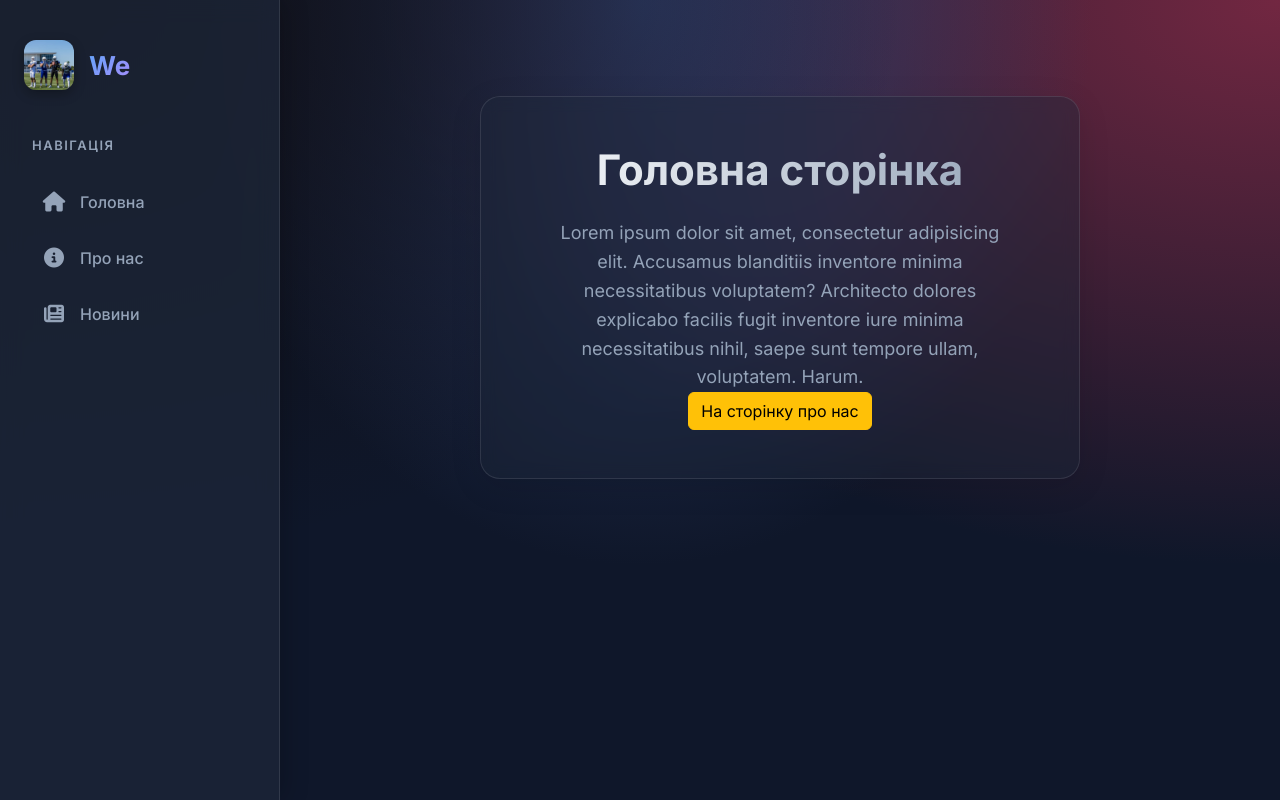
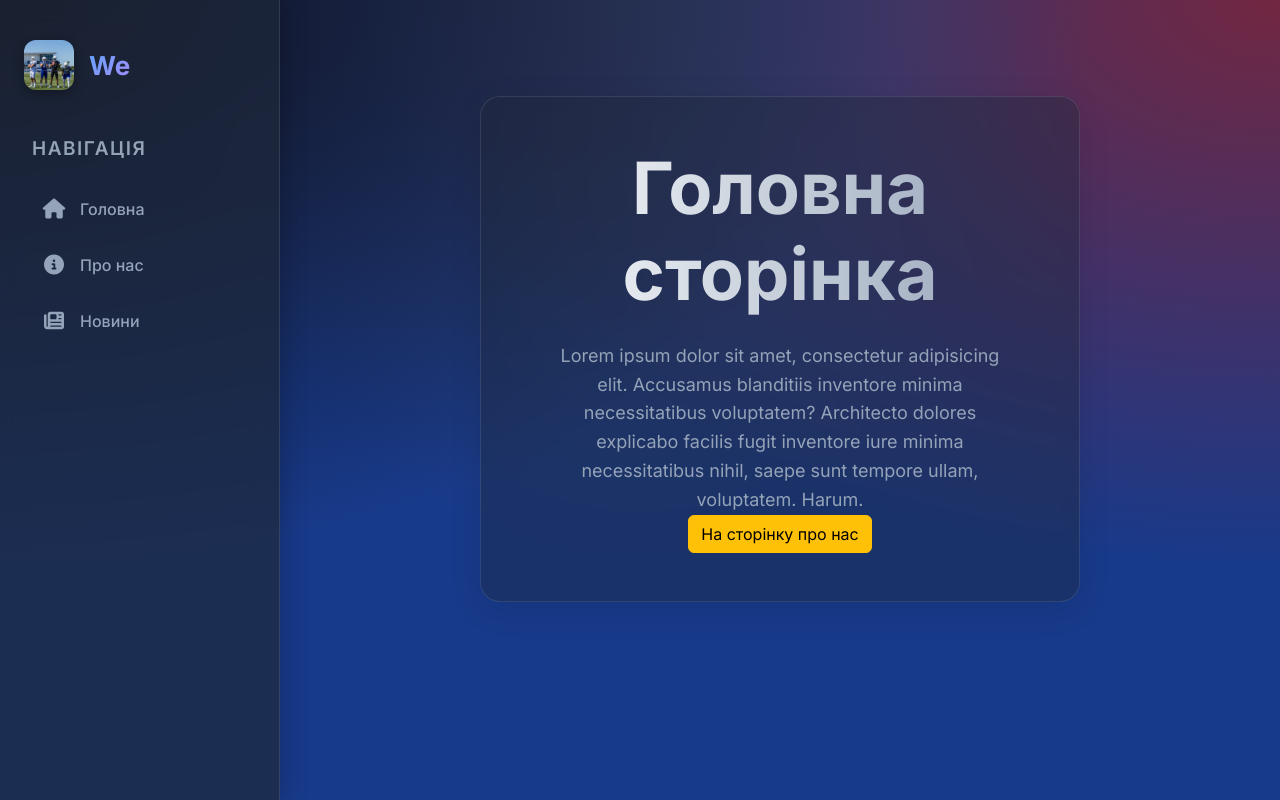
Before and after one commit to Zentig/project-for-starforlife-tournament, a Django app: page / in a window 1280 px wide. Run offline with Django 5.2, Linux system fonts and the light colour scheme.

Commit message:
Added new style changes into main.css

```diff
--- a/newproject/main/static/main/css/main.css
+++ b/newproject/main/static/main/css/main.css
@@ -1,7 +1,7 @@
 :root {
-    --bg-color: #0f172a;
+    --bg-color: #183a8a;
     --sidebar-bg: rgba(30, 41, 59, 0.7);
-    --text-primary: #f8fafc;
+    --text-primary: #3a4d61;
     --text-secondary: #94a3b8;
     --accent-color: #3b82f6;
     --accent-hover: #60a5fa;
@@ -11,9 +11,9 @@
 body {
     background-color: var(--bg-color);
     background-image:
-        radial-gradient(at 0% 0%, hsla(253,16%,7%,1) 0, transparent 50%),
-        radial-gradient(at 50% 0%, hsla(225,39%,30%,1) 0, transparent 50%),
-        radial-gradient(at 100% 0%, hsla(339,49%,30%,1) 0, transparent 50%);
+        radial-gradient(at 0% 0%, hsla(253, 16%, 7%, 1) 0, transparent 50%),
+        radial-gradient(at 50% 0%, hsla(225, 39%, 30%, 1) 0, transparent 50%),
+        radial-gradient(at 100% 0%, hsla(339, 49%, 30%, 1) 0, transparent 50%);
     background-attachment: fixed;
     color: var(--text-primary);
     font-family: 'Inter', sans-serif;
@@ -47,7 +47,7 @@ aside img {
     height: 50px;
     border-radius: 12px;
     object-fit: cover;
-    box-shadow: 0 4px 12px rgba(0,0,0,0.3);
+    box-shadow: 0 4px 12px rgba(0, 0, 0, 0.3);
 }
 
 aside .logo {
@@ -59,7 +59,7 @@ aside .logo {
 }
 
 aside h3 {
-    font-size: 13px;
+    font-size: 19px;
     text-transform: uppercase;
     letter-spacing: 1.5px;
     color: var(--text-secondary);
@@ -127,7 +127,7 @@ main .features {
 }
 
 main .features h1 {
-    font-size: 42px;
+    font-size: 72px;
     font-weight: 800;
     margin-bottom: 1.5rem;
     background: linear-gradient(to right, #f8fafc, #94a3b8);
```
